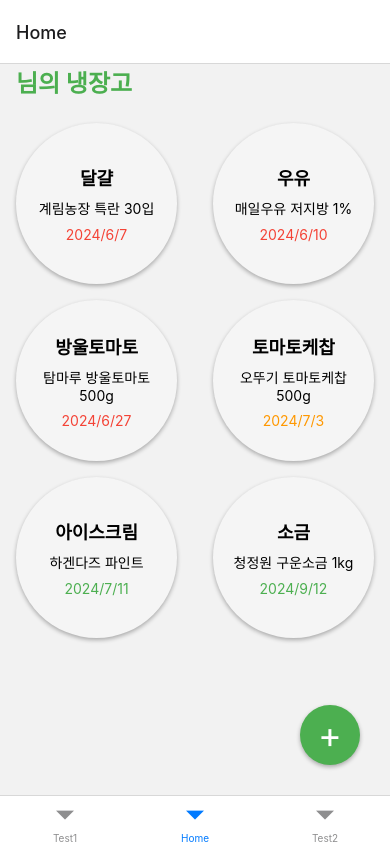
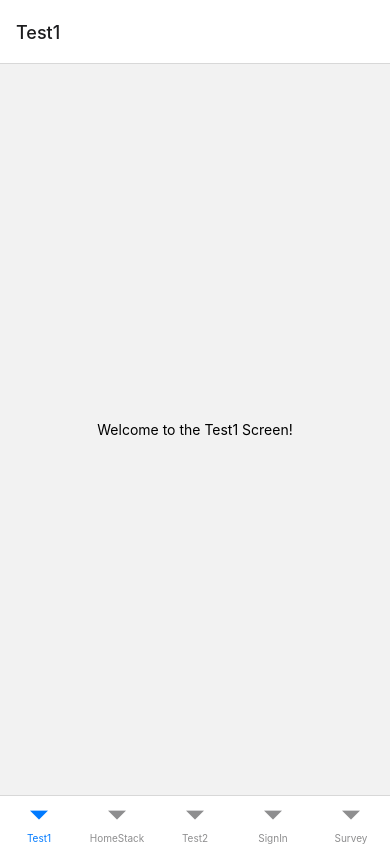
Before and after one commit to GustoMate/frontend, a React Native app in the folder GustoMateApp/: screen /Home in a window 390 px wide. Built offline with nearby package versions, Linux system fonts and the light colour scheme; no server answers.

Commit message:
feat: 홈 페이지

```diff
--- a/GustoMateApp/package.json
+++ b/GustoMateApp/package.json
@@ -13,8 +13,10 @@
     "@react-navigation/bottom-tabs": "^6.5.20",
     "@react-navigation/native": "^6.1.17",
     "@react-navigation/native-stack": "^6.9.26",
+    "@react-navigation/stack": "^6.3.29",
     "react": "18.2.0",
     "react-native": "0.74.2",
+    "react-native-gesture-handler": "^2.17.1",
     "react-native-safe-area-context": "^4.10.5",
     "react-native-screens": "^3.32.0"
   },
--- a/GustoMateApp/src/App.tsx
+++ b/GustoMateApp/src/App.tsx
@@ -1,19 +1,26 @@
 import React from 'react';
+import { NavigationContainer } from '@react-navigation/native';
 import { createBottomTabNavigator } from '@react-navigation/bottom-tabs';
-import { NavigationContainer } from '@react-navigation/native';
+import { createNativeStackNavigator } from '@react-navigation/native-stack';
 import Home from './screens/Home';
 import Test1 from './screens/Test1';
 import Test2 from './screens/Test2';
+import SignIn from './screens/SignIn';
+import Refrigerator from './screens/Refrigerator';
+import Survey from './screens/Survey';
 
 const Tab = createBottomTabNavigator();
+const Stack = createNativeStackNavigator();
 
 const App: React.FC = () => {
   return (
     <NavigationContainer>
-      <Tab.Navigator initialRouteName='Home'>
+      <Tab.Navigator initialRouteName="Home">
         <Tab.Screen name="Test1" component={Test1} />
-        <Tab.Screen name="Home" component={Home} />
+        <Tab.Screen name="HomeStack" component={Home} />
         <Tab.Screen name="Test2" component={Test2} />
+        <Tab.Screen name="SignIn" component={SignIn} />
+        <Tab.Screen name="Survey" component={Survey} />
       </Tab.Navigator>
     </NavigationContainer>
   );
--- a/GustoMateApp/src/screens/Home.tsx
+++ b/GustoMateApp/src/screens/Home.tsx
@@ -1,6 +1,10 @@
 import React, { useState, useEffect } from 'react';
 import { StyleSheet, View, Text, SafeAreaView, Platform, TouchableOpacity } from 'react-native';
 import GlobalStyles from '../styles/GlobalStyles';
+import { useNavigation } from '@react-navigation/native';
+import { createStackNavigator } from '@react-navigation/stack';
+import Refrigerator from './Refrigerator';
+
 
 const items = [
   { name: '달걀', description: '계림농장 특란 30입', expirDate: '2024/6/7' },
@@ -15,6 +19,7 @@ const items = [
 
 const Home: React.FC = () => {
   const [username, setUsername] = useState<string | null>(null);
+  const navigation = useNavigation();
 
   useEffect(() => {
     const fetchName = async () => {
@@ -63,13 +68,12 @@ const Home: React.FC = () => {
           </View>
         ))}
       </View>
-        <TouchableOpacity style={styles.addButton} onPress={() => navigation.navigate('AddItem')}>
+      <TouchableOpacity style={styles.addButton} onPress={() => navigation.navigate('Refrigerator')}>
         <Text style={styles.addButtonText}>+</Text>
       </TouchableOpacity>
     </SafeAreaView>
   );
 };
-
 
 const styles = StyleSheet.create({
   header: {
--- /dev/null
+++ b/GustoMateApp/src/screens/Refrigerator.tsx
@@ -0,0 +1,20 @@
+import * as React from 'react';
+import { StyleSheet, View, Text, Button } from 'react-native';
+
+const Refrigerator: React.FC = () => {
+    return (
+        <View style={styles.container}>
+            <Text>Welcome to the Refrigerator Screen!</Text>
+        </View>
+    );
+};
+
+const styles = StyleSheet.create({
+    container: {
+        flex: 1,
+        justifyContent: 'center',
+        alignItems: 'center',
+    },
+});
+
+export default Refrigerator;
```
Also changed, not shown: 1 other file (tests, documents, lock files or other folders). Lines whose indentation alone changed are shown as unchanged.
